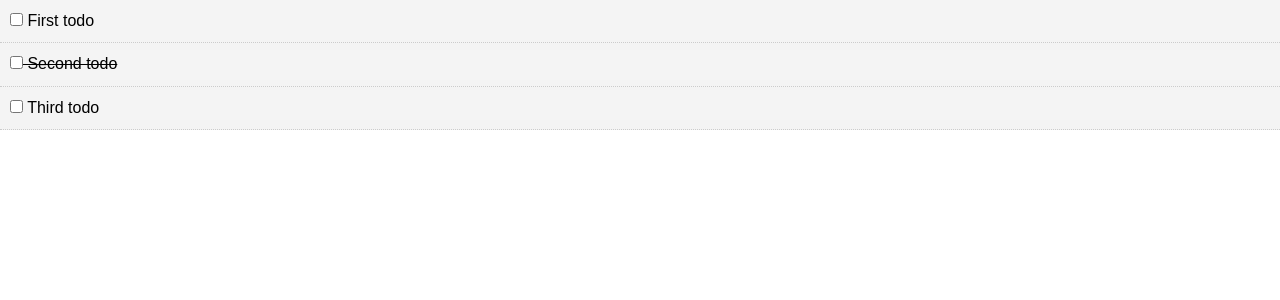
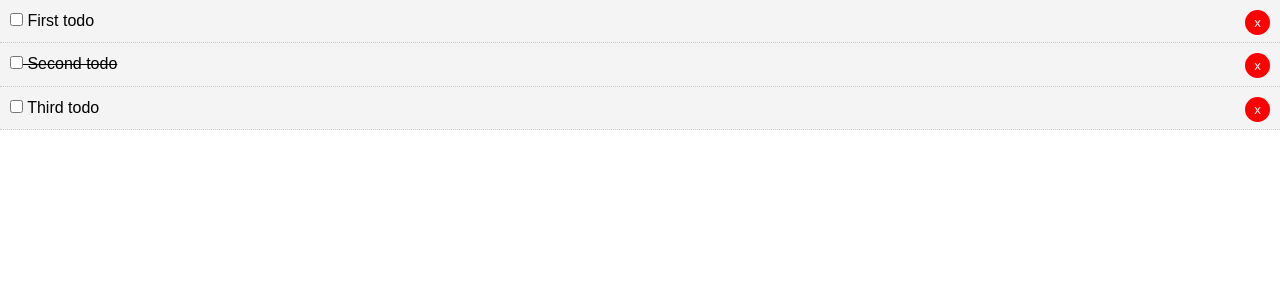
Before and after one commit to Rapha-Y/My_Vue_Studies, a Vue app in the folder vue_crash_todolist/: page / in a window 1280 px wide. Shown: the top 300 px of the page. Built offline with nearby package versions, Linux system fonts and the light colour scheme.

Commit message:
added functional delete button

```diff
--- a/vue_crash_todolist/src/App.vue
+++ b/vue_crash_todolist/src/App.vue
@@ -1,6 +1,6 @@
 <template>
   <div id="app">
-    <Todos v-bind:todos="todos" />
+    <Todos v-bind:todos="todos" v-on:del-todo="deleteTodo" />
   </div>
 </template>
 
@@ -32,6 +32,11 @@
         }
       ]
     }
+  },
+  methods: {
+    deleteTodo(id) {
+      this.todos = this.todos.filter(todo => todo.id != id);
+    }
   }
 }
 </script>
--- a/vue_crash_todolist/src/components/TodoItem.vue
+++ b/vue_crash_todolist/src/components/TodoItem.vue
@@ -5,6 +5,7 @@
         <p>
             <input type="checkbox" v-on:change="markComplete">
             {{todo.title}}
+            <button @click="$emit('del-todo', todo.id)" class="del">x</button>
         </p>
     </div>
 </template>
--- a/vue_crash_todolist/src/components/Todos.vue
+++ b/vue_crash_todolist/src/components/Todos.vue
@@ -1,7 +1,7 @@
 <template>
     <div>
         <div v-for="todo in todos" v-bind:key="todo.id">
-            <TodoItem v-bind:todo="todo" />
+            <TodoItem v-bind:todo="todo" v-on:del-todo="$emit('del-todo', todo.id)" />
         </div>
     </div>
 </template>
```
